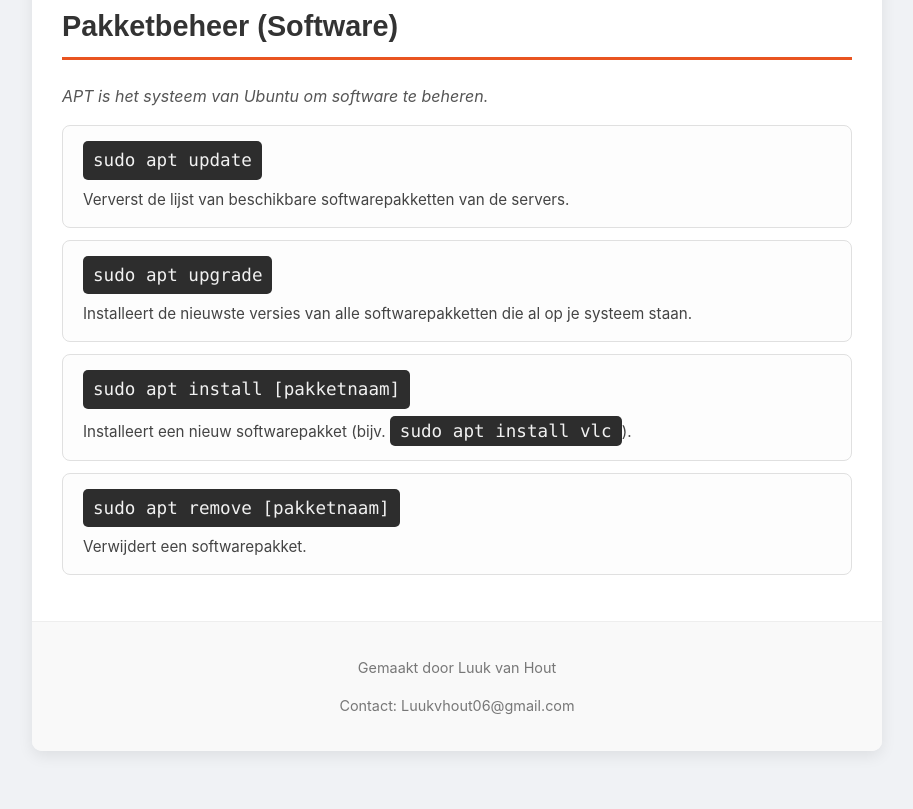
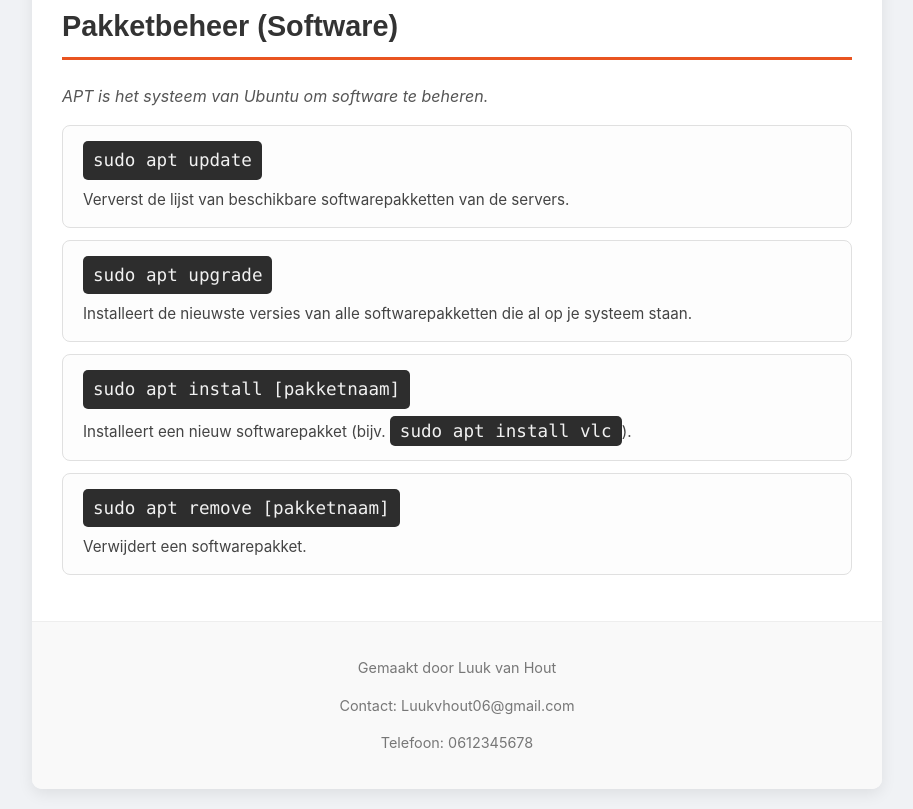
Before and after one commit to Luukvhoutjeee/DevOps, a plain HTML site: page Ubuntu.html in a window 1280 px wide. Shown: the part 1818-2627 px from the top of the page, without its empty margins (183-1096 px from the left). Before the commit the page ends 2589 px from the top, so only its background shows below. Drawn offline with Linux system fonts and the light colour scheme.

Commit message:
Ubuntu 1.2

```diff
--- a/Ubuntu.html
+++ b/Ubuntu.html
@@ -109,6 +109,7 @@
         <footer>
             <p>Gemaakt door Luuk van Hout</p>
             <p>Contact: Luukvhout06@gmail.com</p>
+            <p>Telefoon: 0612345678</p>
         </footer>
     </div>
 
```
